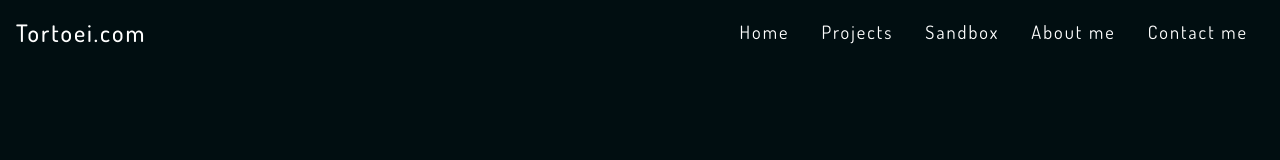
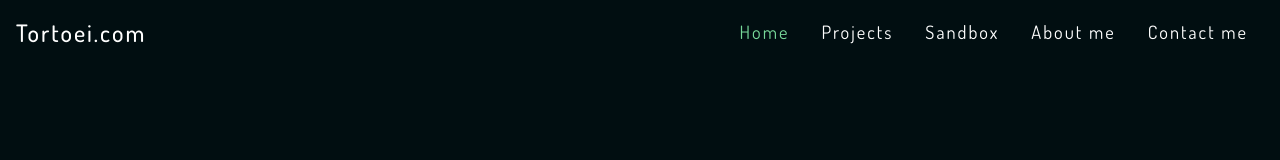
Before and after one commit to HyperactiveX/hyperactivex.github.io, a Next.js app: page / in a window 1280 px wide. Shown: the top 160 px of the page. Built offline with nearby package versions, Linux system fonts and the light colour scheme.

Commit message:
[UPDATE] : Styling to top navigation bar

```diff
--- a/components/template/Layout.tsx
+++ b/components/template/Layout.tsx
@@ -3,6 +3,7 @@ import Head from "next/head";
 import Footer from "./Footer";
 import NavBar from "./NavBar";
 import styles from "../../styles/components/template/layout.module.css";
+import { useRouter } from "next/router";
 
 interface layoutProps {
   children: FC | JSX.Element;
@@ -10,6 +11,8 @@ interface layoutProps {
 }
 
 const Layout = ({ children, title }: layoutProps) => {
+  const router = useRouter()
+
   return (
     <Fragment>
       <Head>
@@ -18,7 +21,7 @@ const Layout = ({ children, title }: layoutProps) => {
         <link rel="icon" href="/favicon.ico" />
       </Head>
       <div className={styles.page}>
-        <NavBar />
+        <NavBar path={router.pathname.toString()} />
         <div className={styles.content}>{children}</div>
         <Footer />
       </div>
--- a/components/template/NavBar.tsx
+++ b/components/template/NavBar.tsx
@@ -3,7 +3,7 @@ import styles from "../../styles/components/template/navBar.module.css";
 import { Fragment, useState } from "react";
 import { useRouter } from 'next/router'
 
-const NavBar = () => {
+const NavBar = (props:any) => {
   const router = useRouter()
   const [isActive, setActive] = useState(false)
   const navContent = [
@@ -57,7 +57,7 @@ const NavBar = () => {
       <div className={styles.menuContainer}>
         {navContent.map((element, key) => {
           return (
-            <div className={`${styles.menuItems} ${styles.navItems}`} onClick={() => redirectLink(element.path)} key={key}>
+            <div className={props.path.toLowerCase() === element.path ? `${styles.menuItems} ${styles.active}` : styles.menuItems} onClick={() => redirectLink(element.path)} key={key}>
               {element.title}
             </div>
           );
@@ -70,7 +70,7 @@ const NavBar = () => {
     <div className={styles.sideNav} id="sideNav">
       {navContent.map((element, key) => {
         return (
-          <div className={`${styles.menuItems} ${styles.navItems}`} onClick={() => redirectLink(element.path)} key={key}>
+          <div className={props.path.toLowerCase() === element.path ? `${styles.menuItems} ${styles.active}` : styles.menuItems} onClick={() => redirectLink(element.path)} key={key}>
             {element.title}
           </div>
         );
--- a/styles/components/template/navBar.module.css
+++ b/styles/components/template/navBar.module.css
@@ -36,7 +36,8 @@
 }
 
 .menuItems:hover,
-.title:hover {
+.title:hover,
+.active {
     color: var(--greenPrimary);
 }
 
```
